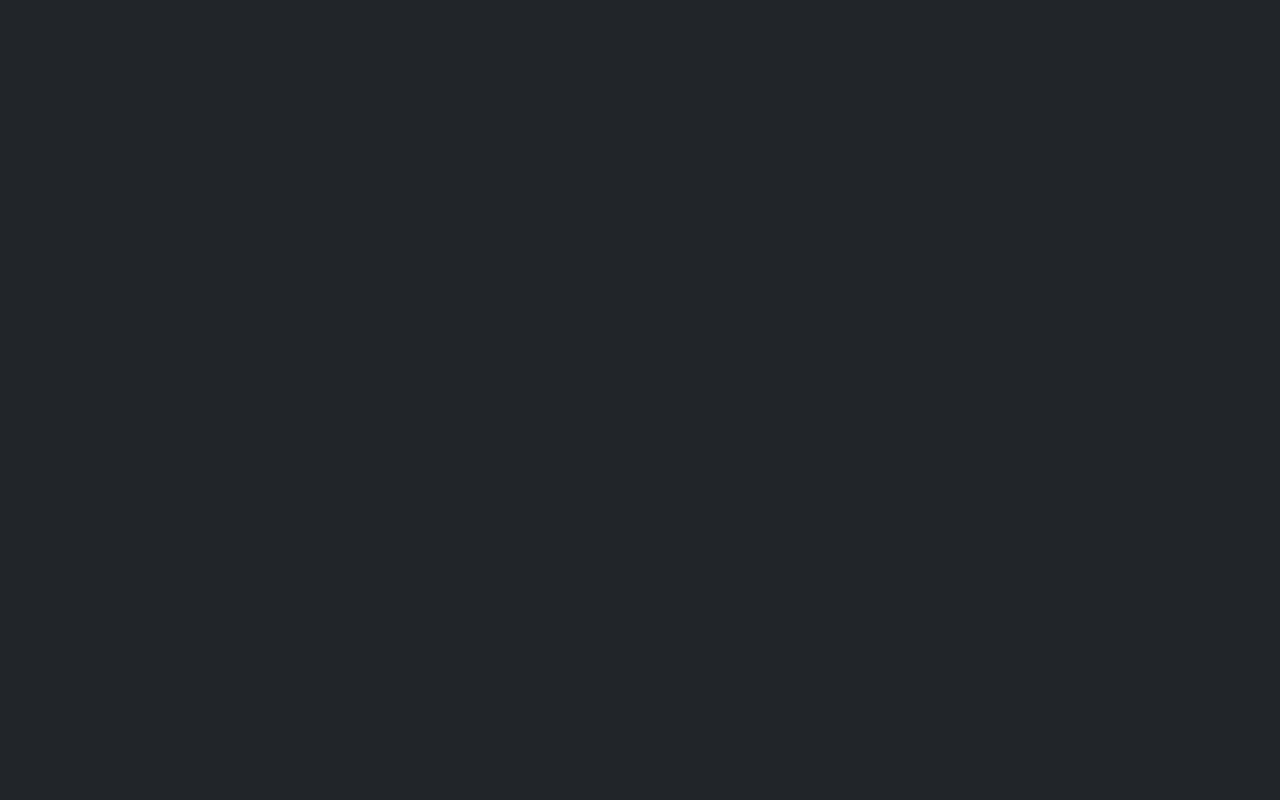
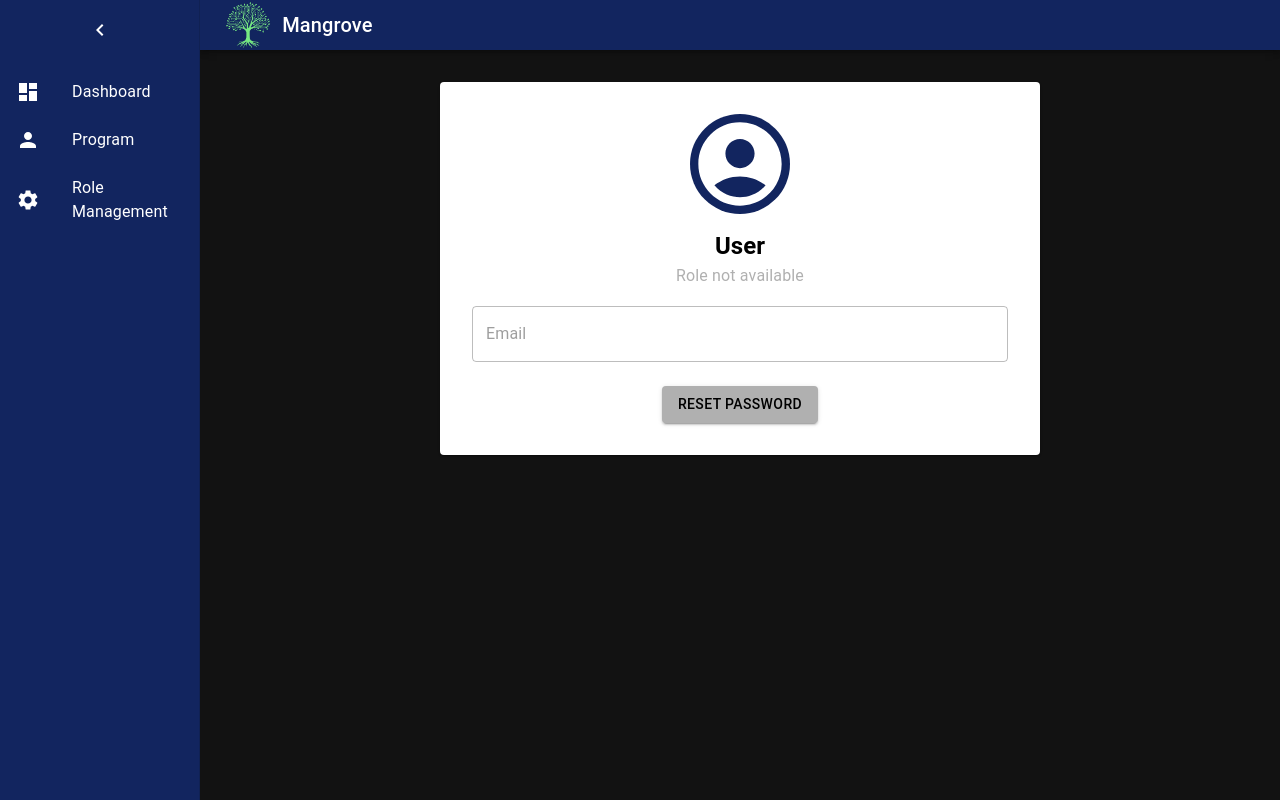
Before and after one commit to tntechcsc/webharness, a React (Create React App) app in the folder frontend/: page /profile in a window 1280 px wide. Before the commit this address had no page. Built offline with nearby package versions, Linux system fonts and the light colour scheme; no server answers; sample sign-in values are in the browser's storage.

Commit message:
Add profile page with password reset button.

```diff
--- a/frontend/src/App.js
+++ b/frontend/src/App.js
@@ -10,6 +10,7 @@ import AddApplication from "./pages/AddApplication";
 import RegisterUser from "./pages/RegisterUser"; // ✅ Import RegisterUser.js
 import { checkSession } from "./utils/authUtils"
 import { createTheme, ThemeProvider } from '@mui/material/styles';
+import Profile from "./pages/Profile";
 
 
 const theme = createTheme({
@@ -73,6 +74,7 @@ function App() {
             <Route path="/view-application/:id" element={<ProtectedRoute element={<ViewApplication />} />} />
             <Route path="/add-application" element={<ProtectedRoute element={<AddApplication />} />} />
             <Route path="/register-user" element={<ProtectedRoute element={<RegisterUser />} />} /> {/* ✅ New Route */}
+            <Route path="/profile" element={<Profile />} />
             <Route path="login" element={<Login />} />
           </Routes>
         </div>
--- /dev/null
+++ b/frontend/src/pages/Profile.js
@@ -0,0 +1,207 @@
+import React, { useState, useEffect } from "react";
+import {
+  Box, Container, Typography, TextField, Button, Avatar, Paper, Dialog, DialogTitle,
+  DialogContent, DialogActions
+} from "@mui/material";
+import Navbar from "../components/Navbar";
+import Topbar from "../components/Topbar";
+import { useTheme } from "@mui/material/styles";
+import AccountCircleIcon from "@mui/icons-material/AccountCircle";
+
+const baseURL = window.location.origin;
+
+const Profile = () => {
+  const theme = useTheme();
+  const [userData, setUserData] = useState(null);
+  const [loading, setLoading] = useState(true);
+  const [profilePic, setProfilePic] = useState(null);
+  const [passwordDialogOpen, setPasswordDialogOpen] = useState(false);
+  const [newPassword, setNewPassword] = useState("");
+  const [confirmPassword, setConfirmPassword] = useState("");
+  const [passwordError, setPasswordError] = useState("");
+
+  useEffect(() => {
+    const fetchProfile = async () => {
+      let session_id = sessionStorage.getItem("session_id");
+      if (!session_id) {
+        return;
+      }
+
+      try {
+        const response = await fetch(`${baseURL}:3000/api/user/info`, {
+          method: "GET",
+          headers: {
+            "Content-Type": "application/json",
+            "x-session-id": session_id || "",
+          },
+        });
+
+        if (!response.ok) throw new Error("Failed to fetch profile");
+
+        const user = await response.json();
+        setUserData(user);
+        setProfilePic(user.profilePicture || null);
+      } catch (error) {
+        console.error("Error fetching profile:", error);
+      } finally {
+        setLoading(false);
+      }
+    };
+
+    fetchProfile();
+  }, []);
+
+  const validatePassword = (password) => {
+    const regex = /^(?=.*[A-Z])(?=.*\d)(?=.*[@$!%*?&])[A-Za-z\d@$!%*?&]{8,}$/;
+    return regex.test(password);
+  };
+
+  // Handle password change request, TODO: Implement set password endpoint in backend
+  const handleChangePassword = async () => {
+    if (!validatePassword(newPassword)) {
+      setPasswordError("Password must be at least 8 characters, include an uppercase letter, a number, and a special character.");
+      return;
+    }
+    if (newPassword !== confirmPassword) {
+      setPasswordError("Passwords do not match.");
+      return;
+    }
+
+    let session_id = sessionStorage.getItem("session_id");
+    if (!session_id) {
+      setPasswordError("Session expired. Please log in again.");
+      return;
+    }
+
+    try {
+      const response = await fetch(`${baseURL}:3000/api/user/change-password`, {
+        method: "POST",
+        headers: {
+          "Content-Type": "application/json",
+          "x-session-id": session_id,
+        },
+        body: JSON.stringify({ newPassword }),
+      });
+
+      if (!response.ok) throw new Error("Failed to change password.");
+
+      alert("Password successfully updated!");
+      setPasswordDialogOpen(false);
+      setNewPassword("");
+      setConfirmPassword("");
+      setPasswordError("");
+    } catch (error) {
+      console.error("Error changing password:", error);
+      setPasswordError("Failed to update password. Please try again.");
+    }
+  };
+
+  if (loading) {
+    return (
+      <Box sx={{ display: "flex", justifyContent: "center", alignItems: "center", height: "100vh" }}>
+        <Typography>Loading...</Typography>
+      </Box>
+    );
+  }
+
+  return (
+    <Box sx={{ display: "flex", minHeight: "100vh", backgroundColor: theme.palette.background.default }}>
+      <Navbar />
+
+      <Box sx={{ flexGrow: 1, display: "flex", flexDirection: "column", height: "100vh" }}>
+        <Topbar />
+
+        <Container sx={{ mt: 4, display: "flex", justifyContent: "center" }}>
+          <Paper sx={{ p: 4, maxWidth: 600, width: "100%", textAlign: "center", backgroundColor: "#ffffff" }}>
+            {/* Profile Picture */}
+            <Avatar
+              src={profilePic}
+              sx={{ width: 100, height: 100, margin: "auto", mb: 2, bgcolor: "#12255f" }}
+            >
+              {!profilePic && <AccountCircleIcon sx={{ fontSize: 100, color: "#ffffff" }} />}
+            </Avatar>
+
+            <Typography variant="h5" sx={{ fontWeight: "bold", color: "black" }}>
+              {userData?.username || "User"}
+            </Typography>
+            <Typography variant="subtitle1" color="textSecondary">
+              {userData?.roleName || "Role not available"}
+            </Typography>
+
+            {/* Email & Phone */}
+            <TextField
+              label="Email"
+              variant="outlined"
+              fullWidth
+              margin="normal"
+              value={userData?.email || ""}
+              InputProps={{
+                style: { backgroundColor: "white", color: "black" },
+              }}
+              disabled
+            />
+
+            {/* Reset Password Button*/}
+            <Button
+              variant="contained"
+              sx={{ mt: 2, bgcolor: "#B0B0B0", color: "black", "&:hover": { bgcolor: "#A0A0A0" } }}
+              onClick={() => setPasswordDialogOpen(true)}
+            >
+              Reset Password
+            </Button>
+          </Paper>
+        </Container>
+      </Box>
+
+      {/* Password Reset Dialog */}
+      <Dialog open={passwordDialogOpen} onClose={() => setPasswordDialogOpen(false)}>
+        <DialogTitle sx={{ color: "white" }}>Reset Password</DialogTitle>
+        <DialogContent>
+          <TextField
+            label="New Password"
+            type="password"
+            variant="outlined"
+            fullWidth
+            margin="normal"
+            value={newPassword}
+            onChange={(e) => setNewPassword(e.target.value)}
+            helperText="Must be 8+ characters, 1 uppercase, 1 number, 1 special character"
+            slotProps={{ style: { backgroundColor: "white", color: "black" } }}
+          />
+          <TextField
+            label="Confirm Password"
+            type="password"
+            variant="outlined"
+            fullWidth
+            margin="normal"
+            value={confirmPassword}
+            onChange={(e) => setConfirmPassword(e.target.value)}
+            slotProps={{ style: { backgroundColor: "white", color: "black" } }}
+          />
+          {passwordError && (
+            <Typography color="error" variant="body2">
+              {passwordError}
+            </Typography>
+          )}
+        </DialogContent>
+        <DialogActions>
+          <Button
+            onClick={() => setPasswordDialogOpen(false)}
+            sx={{ bgcolor: "red", color: "black", "&:hover": { bgcolor: "#CC0000" } }}
+          >
+            Cancel
+          </Button>
+          <Button
+            onClick={handleChangePassword}
+            sx={{ bgcolor: "white", color: "black", "&:hover": { bgcolor: "#F0F0F0" } }}
+            disabled={!newPassword || !confirmPassword}
+          >
+            Confirm
+          </Button>
+        </DialogActions>
+      </Dialog>
+    </Box>
+  );
+};
+
+export default Profile;
```
